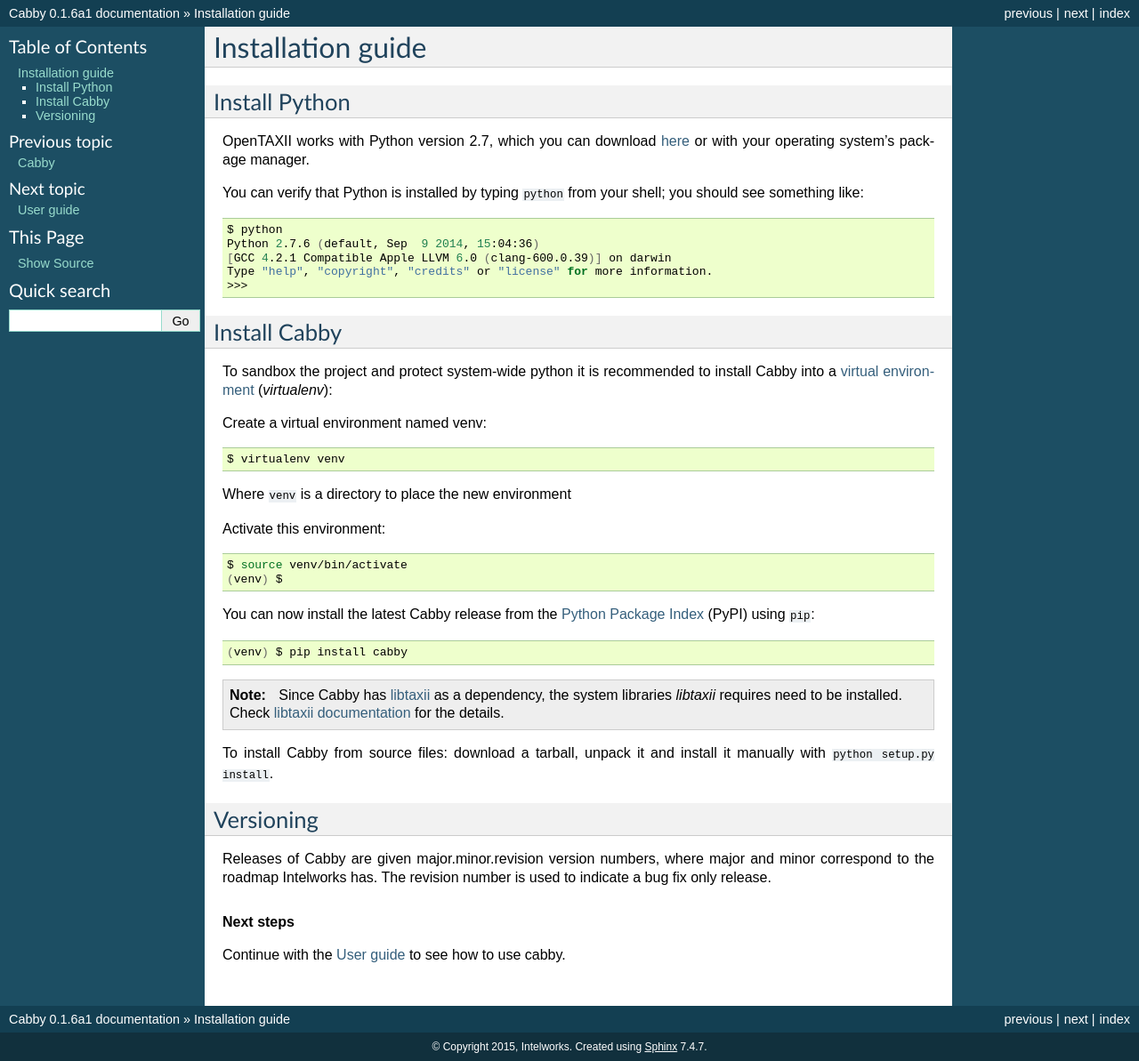
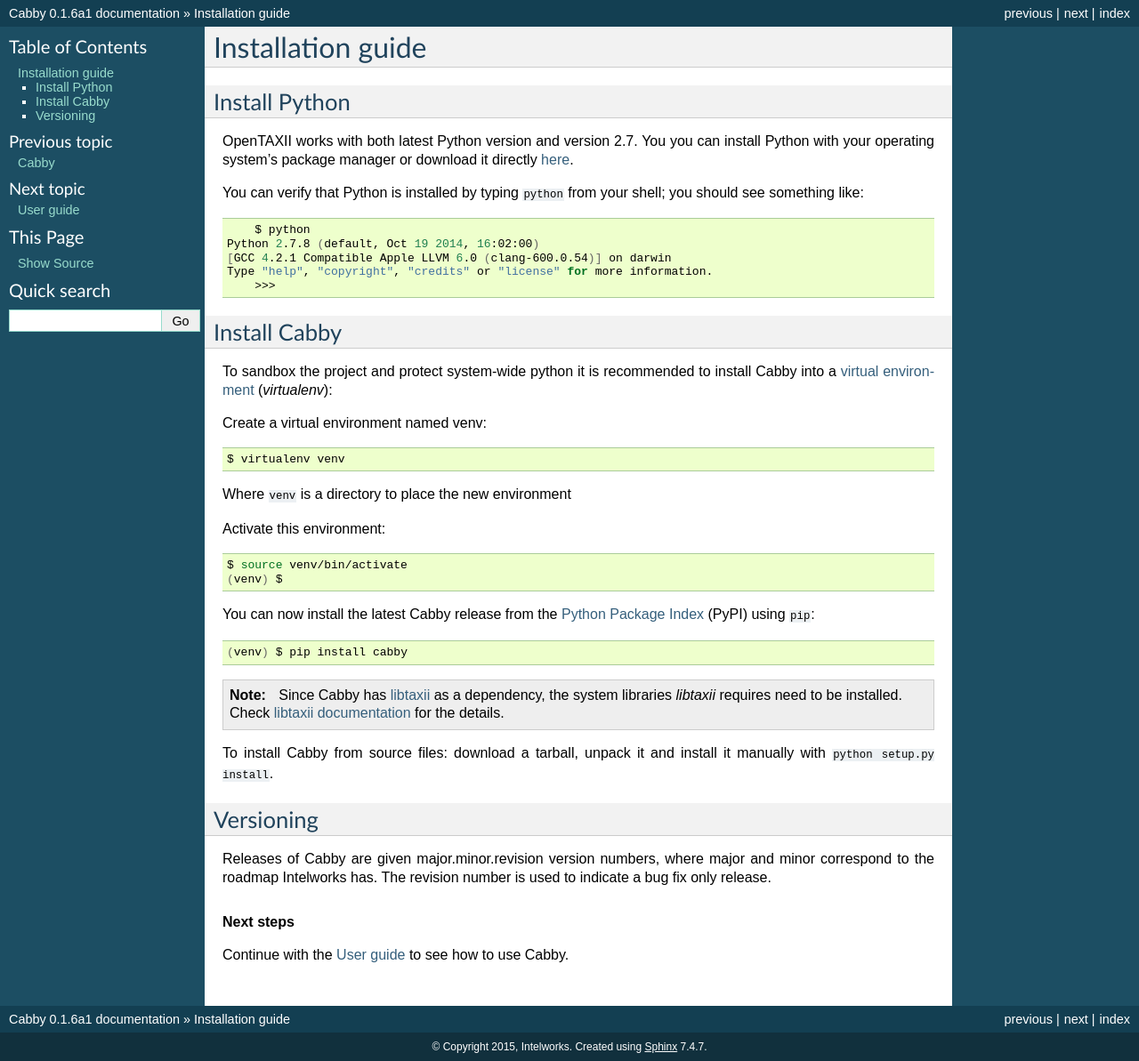
Before and after one commit to eclecticiq/cabby, a Sphinx documentation site: the page built from docs/installation.rst, in a window 1280 px wide. Shown: the whole page at 89% size. Built offline with Sphinx 7.4.7, drawn with Linux system fonts in a browser that asks for light colours.

Commit message:
improving installation docs

```diff
--- a/docs/installation.rst
+++ b/docs/installation.rst
@@ -7,14 +7,14 @@
 Install Python
 ==============
 
-OpenTAXII works with Python version 2.7, which you can download `here <http://www.python.org/download/>`_ or with your operating system’s package manager.
+OpenTAXII works with both latest Python version and version 2.7. You you can install Python with your operating system’s package manager or download it directly `here <http://www.python.org/download/>`_.
 
 You can verify that Python is installed by typing ``python`` from your shell; you should see something like::
 
 	$ python
-	Python 2.7.6 (default, Sep  9 2014, 15:04:36)
-	[GCC 4.2.1 Compatible Apple LLVM 6.0 (clang-600.0.39)] on darwin
-	Type "help", "copyright", "credits" or "license" for more information.
+    Python 2.7.8 (default, Oct 19 2014, 16:02:00)
+    [GCC 4.2.1 Compatible Apple LLVM 6.0 (clang-600.0.54)] on darwin
+    Type "help", "copyright", "credits" or "license" for more information.
 	>>>
 
 Install Cabby
@@ -54,6 +54,6 @@
 
 .. rubric:: Next steps
 
-Continue with the :doc:`User guide <user>` to see how to use cabby.
+Continue with the :doc:`User guide <user>` to see how to use Cabby.
 
 .. vim: set spell spelllang=en:
```
